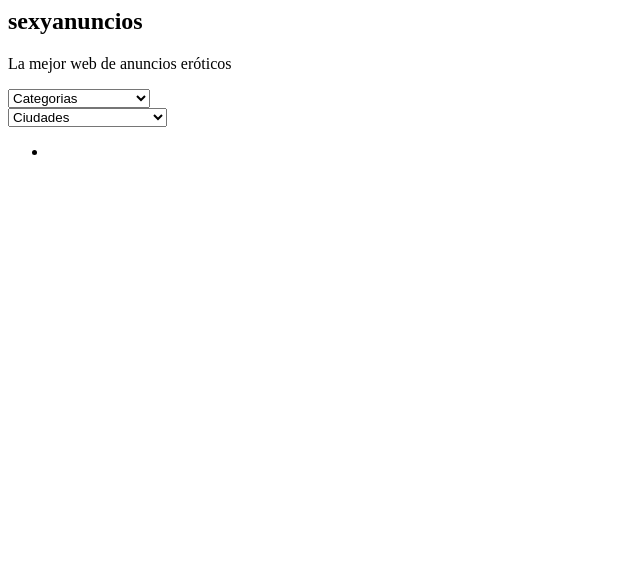
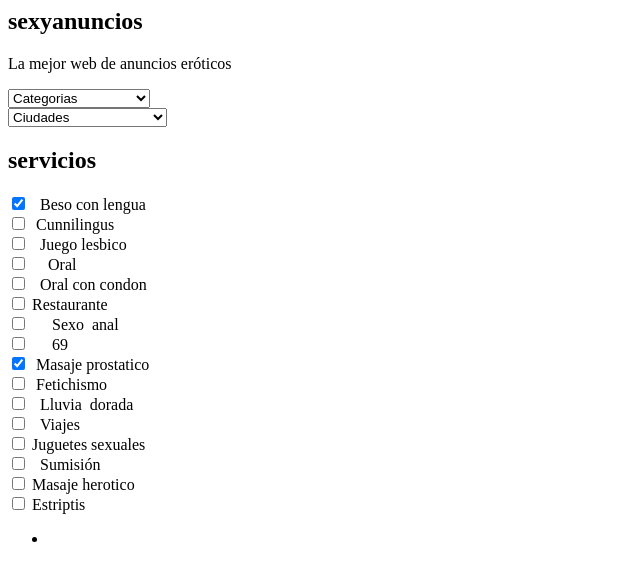
Before and after one commit to rawsoftwaretech/AnunciosREPO, a PHP site: template proyecto-master/default/app/views/formularios/anunciogratis.phtml in a window 1280 px wide. Shown: the top 581 px of the page, without its empty margins (0-640 px from the left). Run offline with PHP 8.4, Linux system fonts and the light colour scheme; the template is opened without the code that fills it, so the values that code supplies are empty.

Commit message:
20180912_checkbox

```diff
--- a/proyecto-master/default/app/views/formularios/anunciogratis.phtml
+++ b/proyecto-master/default/app/views/formularios/anunciogratis.phtml
@@ -4,7 +4,7 @@
         <div class="inner">
             <header class="major narrow">
                 <h2>sexyanuncios</h2>
-                 <p>La mejor web de anuncios eróticos <a href="http://SexyAnuncios.com"></a></p>
+                <p>La mejor web de anuncios eróticos <a href="http://SexyAnuncios.com"></a></p>
             </header>
 
 
@@ -103,7 +103,7 @@
 
                     <div class="6u 12u">
                             <!-- <input name="name" placeholder="Name" type="text" /> -->
-                        <?= Form::text('usuario.name', 'placeholder="Name"') ?>
+                        <?= Form::text('usuario.name', 'placeholder="Horario disponible"') ?>
                     </div>
 
 
@@ -121,6 +121,78 @@
                             <!-- <textarea name="message" placeholder="Message" rows="4"></textarea> -->
                         <?= Form::textarea('usuario.message', 'placeholder="Message" rows="4"') ?>
                     </div>
+                    <section class="special box5">
+                        <h2>servicios</h2>
+                        <div class="row uniform 50%">
+
+                            <div class="3u 4u(xsmall)">
+                                <input type="checkbox" id="besoconlengua" name="priority" checked>
+                                <label for="besoconlengua">&nbsp;&nbsp;Beso con lengua&nbsp;&nbsp;</label>
+                            </div>
+                            <div class="3u 4u(xsmall)">
+                                <input type="checkbox" id="cunnilingus" name="priority">
+                                <label for="cunnilingus">&nbsp;Cunnilingus</label>
+                            </div>
+                            <div class="3u 4u(xsmall)">
+                                <input type="checkbox" id="lesbico" name="priority">
+                                <label for="lesbico">&nbsp;&nbsp;Juego lesbico&nbsp;&nbsp;</label>
+                            </div>
+                            <div class="3u 4u(xsmall)">
+                                <input type="checkbox" id="oral" name="priority">
+                                <label for="oral">&nbsp;&nbsp;&nbsp;&nbsp;Oral&nbsp;&nbsp;&nbsp;&nbsp;</label>
+                            </div>
+                            <div class="3u 4u(xsmall)">
+                                <input type="checkbox" id="oralconcondon" name="priority">
+                                <label for="oralconcondon">&nbsp;&nbsp;Oral con condon&nbsp;&nbsp;</label>
+                            </div>
+                            <div class="3u 4u(xsmall)">
+                                <input type="checkbox" id="restaurante" name="priority">
+                                <label for="restaurante">Restaurante</label>
+                            </div>
+                            <div class="3u 4u(xsmall)">
+                                <input type="checkbox" id="sexoanal" name="priority">
+                                <label for="sexoanal">&nbsp;&nbsp;&nbsp;&nbsp;&nbsp;Sexo&nbsp; anal
+                                                      &nbsp;&nbsp;&nbsp;&nbsp;&nbsp;</label>
+                            </div>
+                            <div class="3u 4u(xsmall)">
+                                <input type="checkbox" id="sesentaynueve" name="priority">
+                                <label for="sesentaynueve">&nbsp;&nbsp;&nbsp;&nbsp;&nbsp;69&nbsp;&nbsp;&nbsp;&nbsp;&nbsp;</label>
+                            </div>
+                            <div class="3u 4u(xsmall)">
+                                <input type="checkbox" id="masajeprostatico" name="priority" checked>
+                                <label for="masajeprostatico">&nbsp;Masaje prostatico</label>
+                            </div>
+                            <div class="3u 4u(xsmall)">
+                                <input type="checkbox" id="fetichismo" name="priority">
+                                <label for="fetichismo">&nbsp;Fetichismo&nbsp;</label>
+                            </div>
+                            <div class="3u 4u(xsmall)">
+                                <input type="checkbox" id="lluviadorada" name="priority">
+                                <label for="lluviadorada">&nbsp;&nbsp;Lluvia &nbsp;dorada&nbsp;&nbsp;</label>
+                            </div>
+                            <div class="3u 4u(xsmall)">
+                                <input type="checkbox" id="viajes" name="priority">
+                                <label for="viajes">&nbsp;&nbsp;Viajes&nbsp;&nbsp;</label>
+                            </div>
+                            <div class="3u 4u(xsmall)">
+                                <input type="checkbox" id="juguetessexuales" name="priority">
+                                <label for="juguetessexuales">Juguetes sexuales</label>
+                            </div>
+                            <div class="3u 4u(xsmall)">
+                                <input type="checkbox" id="sumision" name="priority">
+                                <label for="sumision">&nbsp;&nbsp;Sumisión&nbsp;&nbsp;&nbsp;</label>
+                            </div>
+                            <div class="3u 4u(xsmall)">
+                                <input type="checkbox" id="masajeherotico" name="priority">
+                                <label for="masajeherotico">Masaje herotico</label>
+                            </div>
+                            <div class="3u 4u(xsmall)">
+                                <input type="checkbox" id="estriptis" name="priority">
+                                <label for="estriptis">Estriptis</label>
+                            </div>
+                        </div>
+                    </section>
+
                 </div>
             </div>
             <ul class="actions">
```
Also changed, not shown: proyecto-master/default/app/views/bannerpersonal/cliente.phtml (+0 -14 lines), proyecto-master/default/public/css/sexianuncioscss/style.css (+20 -5 lines).
